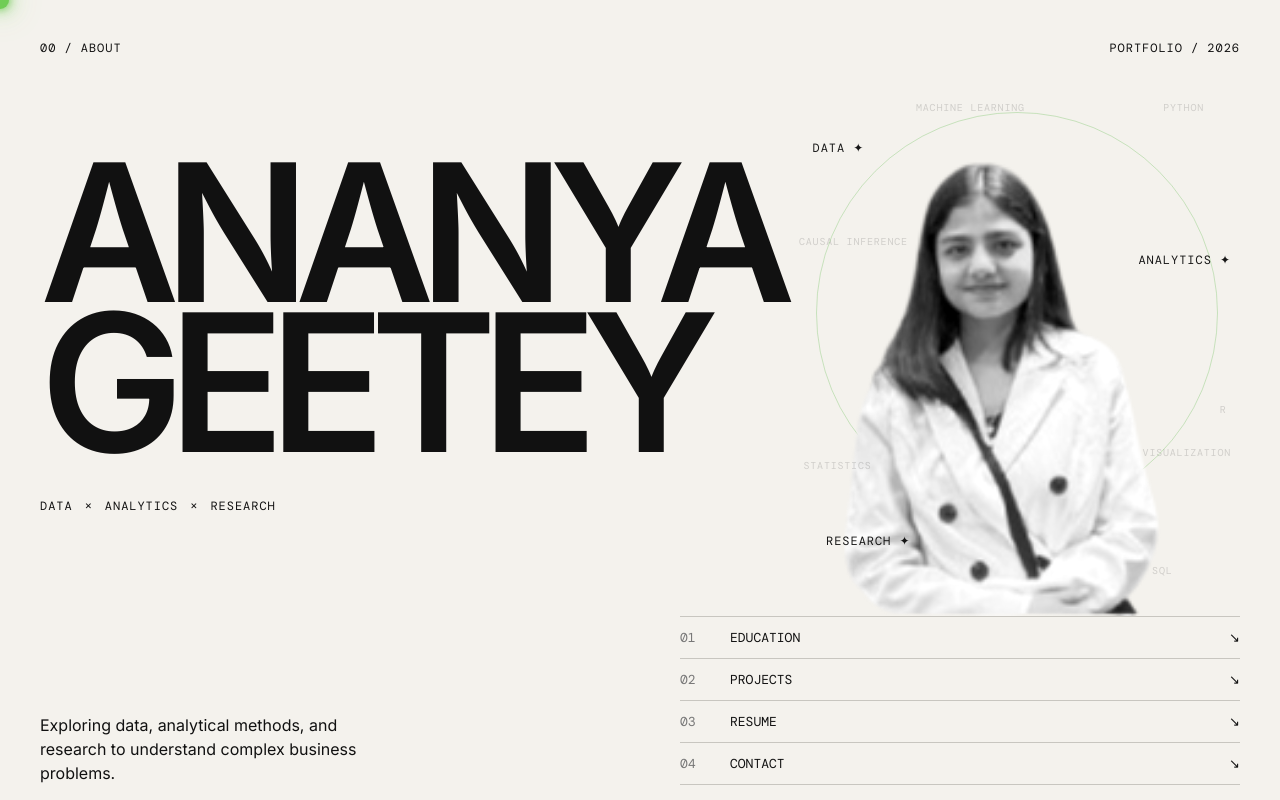
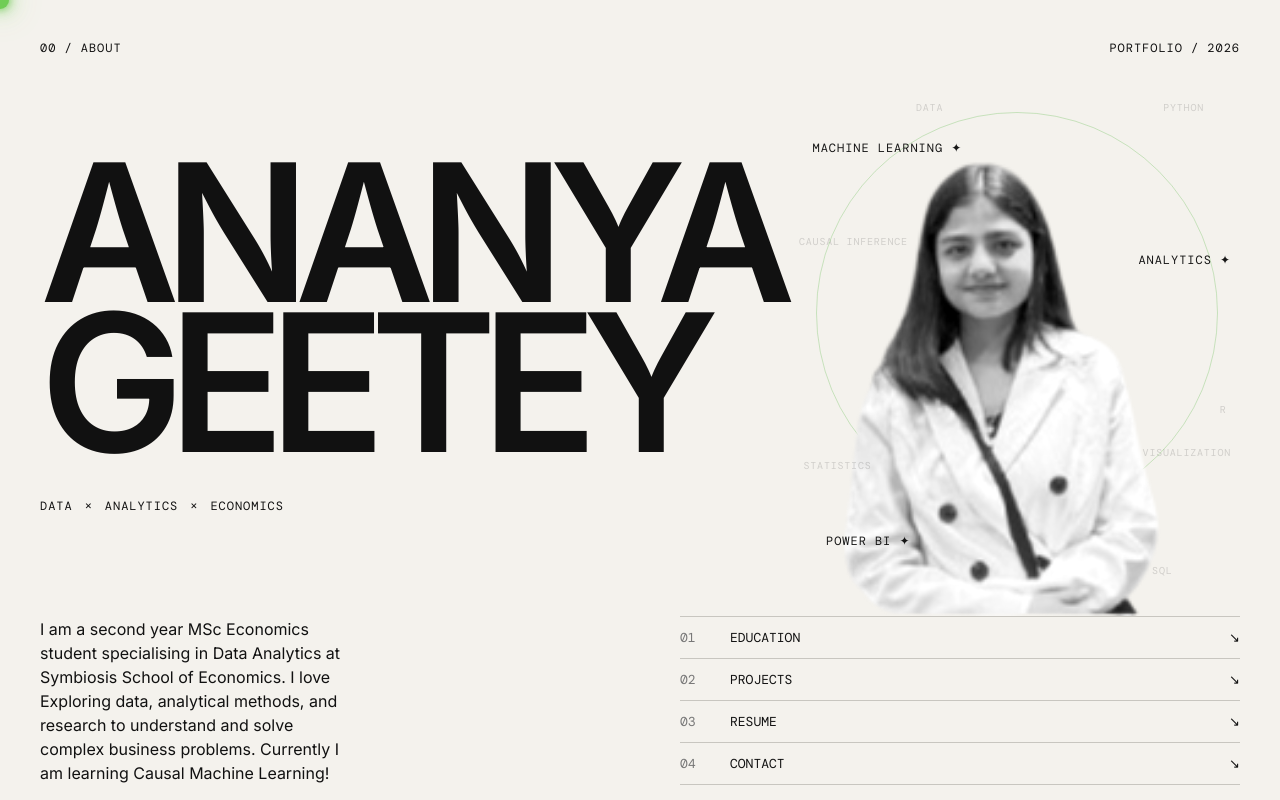
Before and after one commit to AnanyaGeetey/Portfolio, a website built with Vite: page index.html in a window 1280 px wide. Shown: the top 800 px of the page. Built offline with nearby package versions, Linux system fonts and the light colour scheme; what @chenglou/pretext would draw is missing.

Commit message:
fixed links

```diff
--- a/index.html
+++ b/index.html
@@ -39,20 +39,20 @@
       <span>×</span>
       <span>ANALYTICS</span>
       <span>×</span>
-      <span>RESEARCH</span>
+      <span>ECONOMICS</span>
     </div>
   </div>
 
   <div class="magic-field">
 
-  <span class="magic-word word-data">DATA ✦</span>
+  <span class="magic-word word-data">MACHINE LEARNING ✦</span>
   <span class="magic-word word-analytics">ANALYTICS ✦</span>
-  <span class="magic-word word-research">RESEARCH ✦</span>
+  <span class="magic-word word-research">POWER BI ✦</span>
 
   <span class="field-word word-python">PYTHON</span>
   <span class="field-word word-r">R</span>
   <span class="field-word word-sql">SQL</span>
-  <span class="field-word word-ml">MACHINE LEARNING</span>
+  <span class="field-word word-ml">DATA</span>
   <span class="field-word word-viz">VISUALIZATION</span>
   <span class="field-word word-stats">STATISTICS</span>
   <span class="field-word word-ci">CAUSAL INFERENCE</span>
@@ -74,8 +74,9 @@
   <div class="about-bottom">
 
     <p class="hero-intro">
-      Exploring data, analytical methods, and research
-      to understand complex business problems.
+      I am a second year MSc Economics student specialising in Data Analytics at Symbiosis School of Economics.
+      I love Exploring data, analytical methods, and research to understand and solve complex business problems.
+      Currently I am learning Causal Machine Learning!
     </p>
 
     <nav class="main-navigation">
@@ -362,7 +363,7 @@
           View or download my resume.
         </p>
 
-        <a href="#" class="resume-button">
+        <a href="https://docs.google.com/document/d/1F8hQrDDWRqSGp_Qi0JdSe_oUb-AMb8vI/edit?usp=sharing&ouid=111326178921187273458&rtpof=true&sd=true" class="resume-button">
           VIEW RESUME ↗
         </a>
 
@@ -383,9 +384,9 @@
         <h2>LET'S CONNECT.</h2>
 
         <div class="contact-links">
-          <a href="#">EMAIL ↗</a>
-          <a href="#">LINKEDIN ↗</a>
-          <a href="#">GITHUB ↗</a>
+          <a href="mailto:geeteyananya@gmail.com">EMAIL ↗</a>
+          <a href="https://www.linkedin.com/in/ananyageetey/">LINKEDIN ↗</a>
+          <a href="https://github.com/AnanyaGeetey">GITHUB ↗</a>
         </div>
 
       </div>
```
